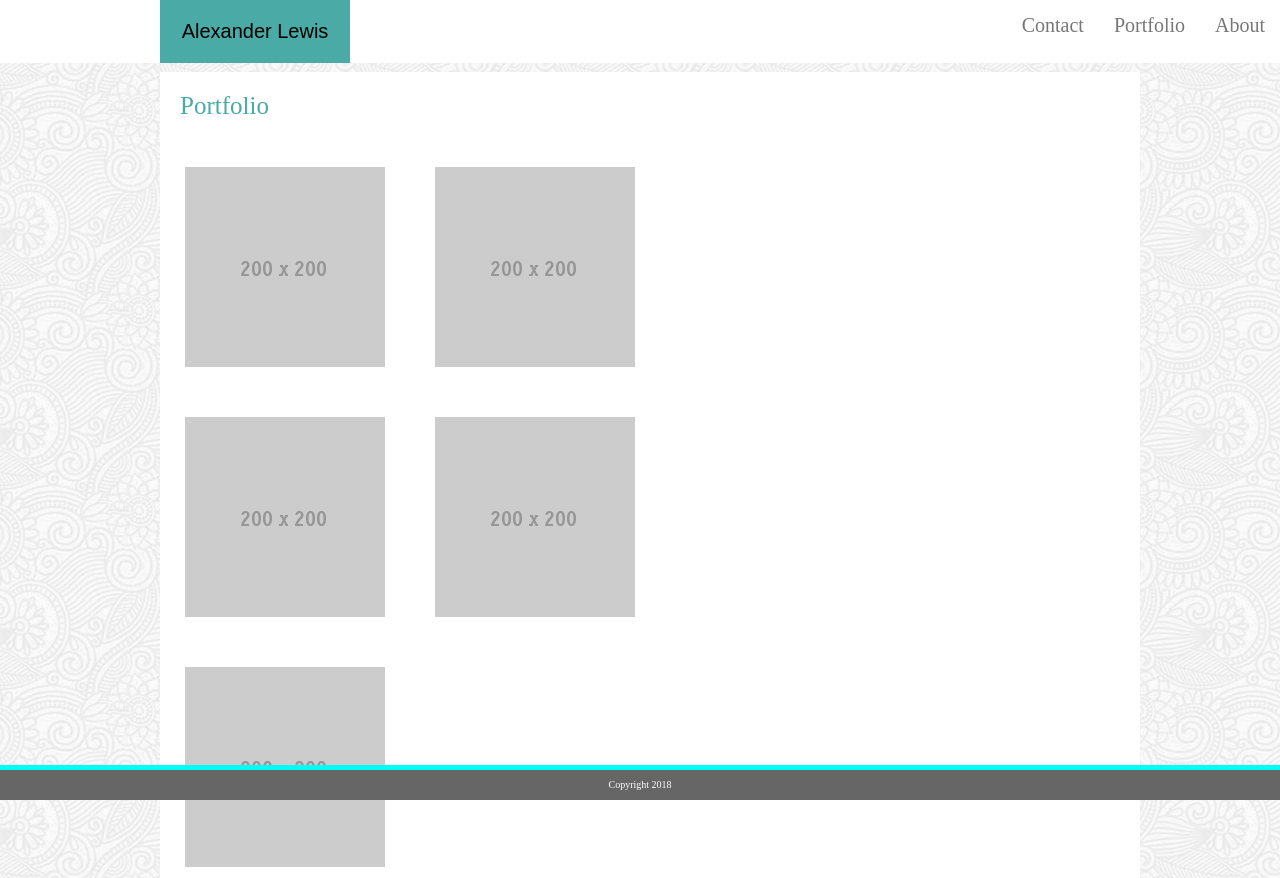
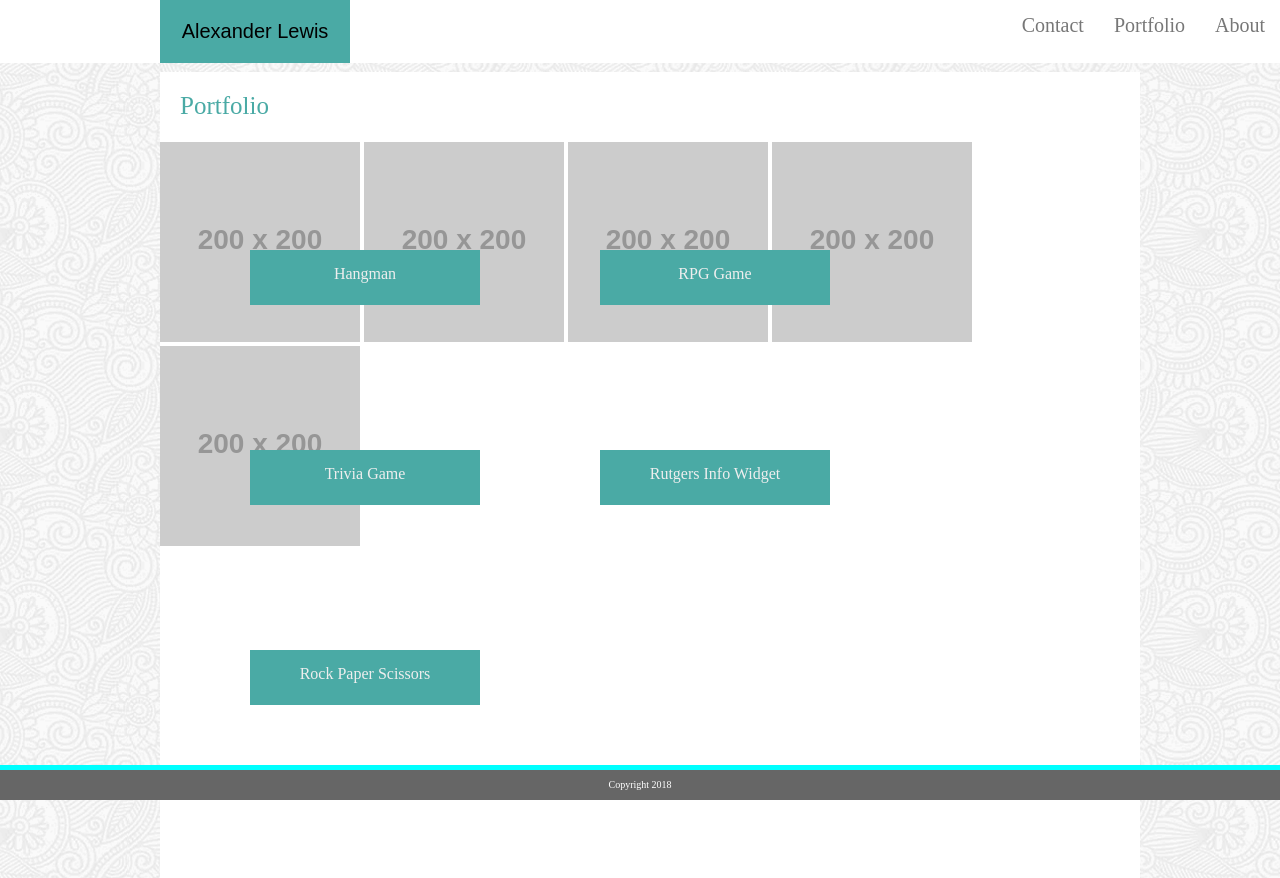
Before and after one commit to xer34/BasicPortfolio, a plain HTML site: page portfolio.html in a window 1280 px wide. Shown: the top 878 px of the page. Drawn offline with Linux system fonts and the light colour scheme; placeholder pictures from the web are drawn by us.

Commit message:
last min changes

```diff
--- a/assets/style.css
+++ b/assets/style.css
@@ -114,41 +114,51 @@ input[type=submit] {
 
 }
 
-.images {
-    background-color: white;
-    height: 960px;
-    width: 1024px;
-}
-
-.box {
-
+.box     {
   height: 25px;
-  width: 180px;
-  padding: 10px;
-  margin: 25px;
+  width: 200px;
+  padding: 15px;
+  margin: 50px;
   background-color: #4aaaa5;
   text-align: center;
   color: #eeeeee;
-  float: left;
   position: absolute;
   z-index: 5;
 
 }
 
-.img {
-  padding: 5px;
-  margin: 20px;
-  float: left;
+.pbody {
   position: relative;
   z-index: 2;
+  width: 980px;
+  height: 960px;
+  background-color: white;
   }
 
-.three {
-    clear: both;
+.one {
+    top: 200px;
+    left: 200px;
 }
 
+.two {
+    top: 200px;
+    right: 400px;
+}
+
+.three {
+    top: 400px;
+    left: 200px;
+
+}
+
+.four {
+    top: 400px;
+    right: 400px;
+    }
+
 .five {
-    clear: both;
+    top: 600px;
+    left: 200px;
 }
 
 .body {
@@ -156,12 +166,6 @@ input[type=submit] {
     height: 960px;
     background-color: white;
    }
-
-.pbody {
-    width: 980px;
-    height: 960px;
-    background-color: white;
-    }
 
 footer{
     width: 100%;
@@ -178,3 +182,28 @@ footer{
     bottom: 0;
     z-index: 5;
     }
+
+.imgone {
+    top: 200px;
+    left: 200px;
+}
+
+.imgtwo {
+    top: 200px;
+    right: 400px;
+}
+
+.imgthree {
+    top: 400px;
+    left: 200px;
+}
+
+.imgfour {
+        top: 400px;
+        right: 400px;
+        }
+
+.imgfive {
+        top: 600px;
+        left: 200px;
+}
--- a/portfolio.html
+++ b/portfolio.html
@@ -13,24 +13,27 @@
         <a href="portfolio.html">Portfolio</a>
         <a href="contact.html">Contact</a>
     </nav>
+
 <br>
 <br>
 <br>
 <br>
   <div class="h2">Portfolio</div>
   <div class="pbody">
-    <img class="img one" src="assets/200x200.gif">
-    <img class="img two" src="assets/200x200.gif">
-    <img class="img three" src="assets/200x200.gif">
-    <img class="img four" src="assets/200x200.gif">
-    <img class="img five" src="assets/200x200.gif">
+    <img class="imgone" src="http://placehold.it/200x200">
+    <img class="imgtwo" src="http://placehold.it/200x200">
+    <img class="imgthree" src="http://placehold.it/200x200">
+    <img class="imgfour" src="http://placehold.it/200x200">
+    <img class="imgfive" src="http://placehold.it/200x200">
   </div>
     <div class="boxes">
-      <!-- <div class="box one">Hangman</div>
+      <div class="box one">Hangman</div>
       <div class="box two">RPG Game</div>
       <div class="box three">Trivia Game</div>
       <div class="box four">Rutgers Info Widget</div>
-      <div class="box five">Rock Paper Scissors</div> -->
+      <div class="box five">Rock Paper Scissors</div>
      </div>
 
 <footer>Copyright 2018</footer>
+
+</body>
```
